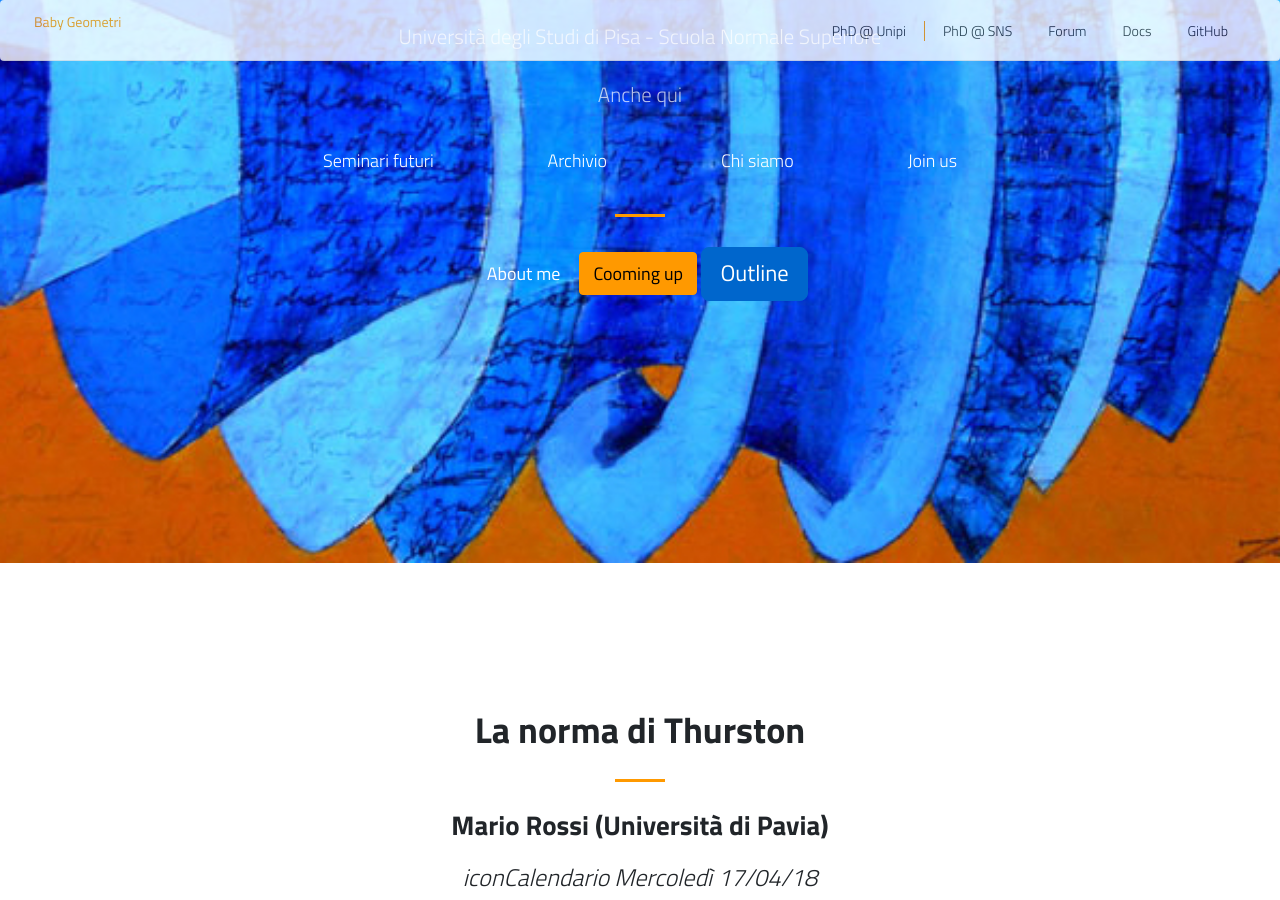
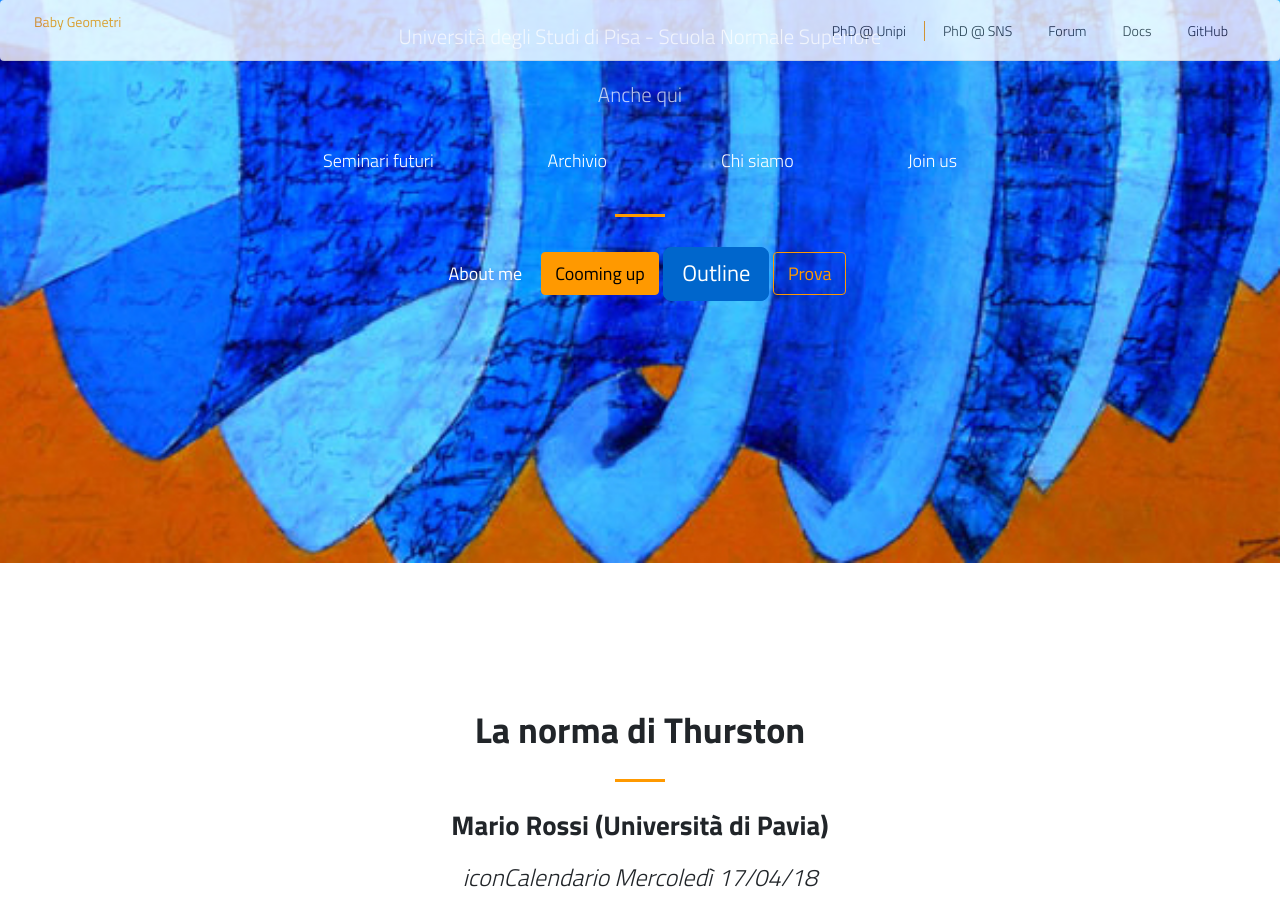
Before and after one commit to baby-geometri/baby-geometri.github.io, a Jekyll site: the page built from index.md, in a window 1280 px wide and 900 px high, scrolled down 337 px. Built offline with Jekyll 4.4.1, drawn with Linux system fonts in a browser that asks for light colours; nearby versions of some CDN libraries.

Commit message:
Update default.html

```diff
--- a/_layouts/default.html
+++ b/_layouts/default.html
@@ -57,7 +57,9 @@
         <hr>
  <a class="btn btn-outline-white wow fadeInDown waves-effect waves-light" style="visibility: visible; ">About me</a>
         <a class="btn btn-warning btn-xl js-scroll-trigger" href="#whitepaper">Cooming up</a>
-	      <button type="button" class="btn btn-primary btn-lg outline">Outline</button>
+  <button type="button" class="btn btn-primary btn-lg outline">Outline</button>
+	      <button type="button" class="btn btn-outline-warning">Prova</button>
+
       </div>
     </div>
   </div>
```
